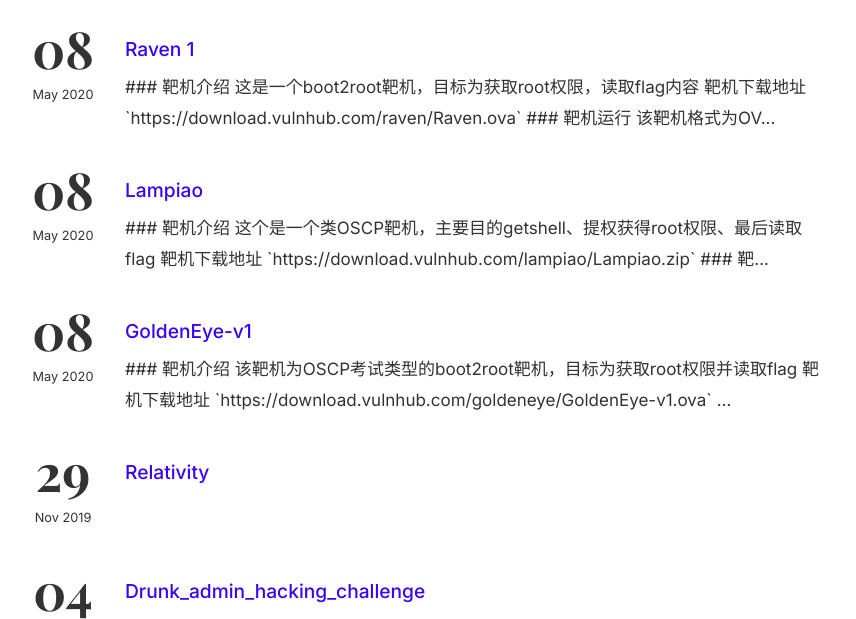
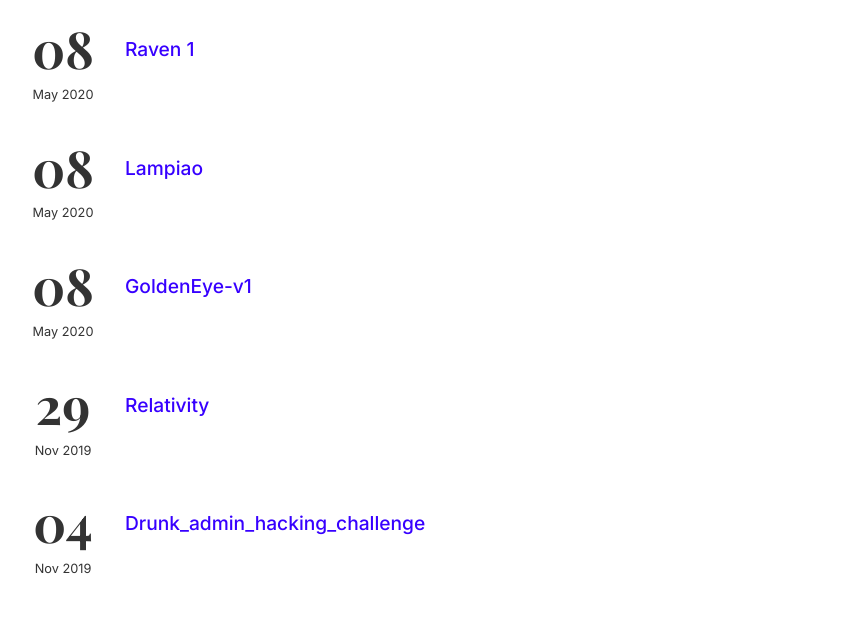
Before and after one commit to vampire-lab/vampire-lab.github.io, a plain HTML site: page index.html in a window 1280 px wide. Shown: the part 183-802 px from the top of the page, without its empty margins (209-1065 px from the left). Drawn offline with nearby package versions, Linux system fonts and the light colour scheme.

Commit message:
2020年5月8日 8:59:54

```diff
--- a/index.html
+++ b/index.html
@@ -83,14 +83,6 @@
 								<span class="description">
 
 
-### 靶机介绍
-这是一个boot2root靶机，目标为获取root权限，读取flag内容
-靶机下载地址
-`https://download.vulnhub.com/raven/Raven.ova`
-
-### 靶机运行
-
-该靶机格式为OV...
 
 								</span>
 							</div>
@@ -112,12 +104,6 @@
 								<span class="description">
 
 
-### 靶机介绍
-这个是一个类OSCP靶机，主要目的getshell、提权获得root权限、最后读取flag
-靶机下载地址
-`https://download.vulnhub.com/lampiao/Lampiao.zip`
-
-### 靶...
 
 								</span>
 							</div>
@@ -139,12 +125,6 @@
 								<span class="description">
 
 
-### 靶机介绍
-该靶机为OSCP考试类型的boot2root靶机，目标为获取root权限并读取flag
-靶机下载地址
-`https://download.vulnhub.com/goldeneye/GoldenEye-v1.ova`
-
-...
 
 								</span>
 							</div>
```
Also changed, not shown: posts/index.html (+0 -20 lines), tags/boot2root/index.html (+0 -20 lines).
